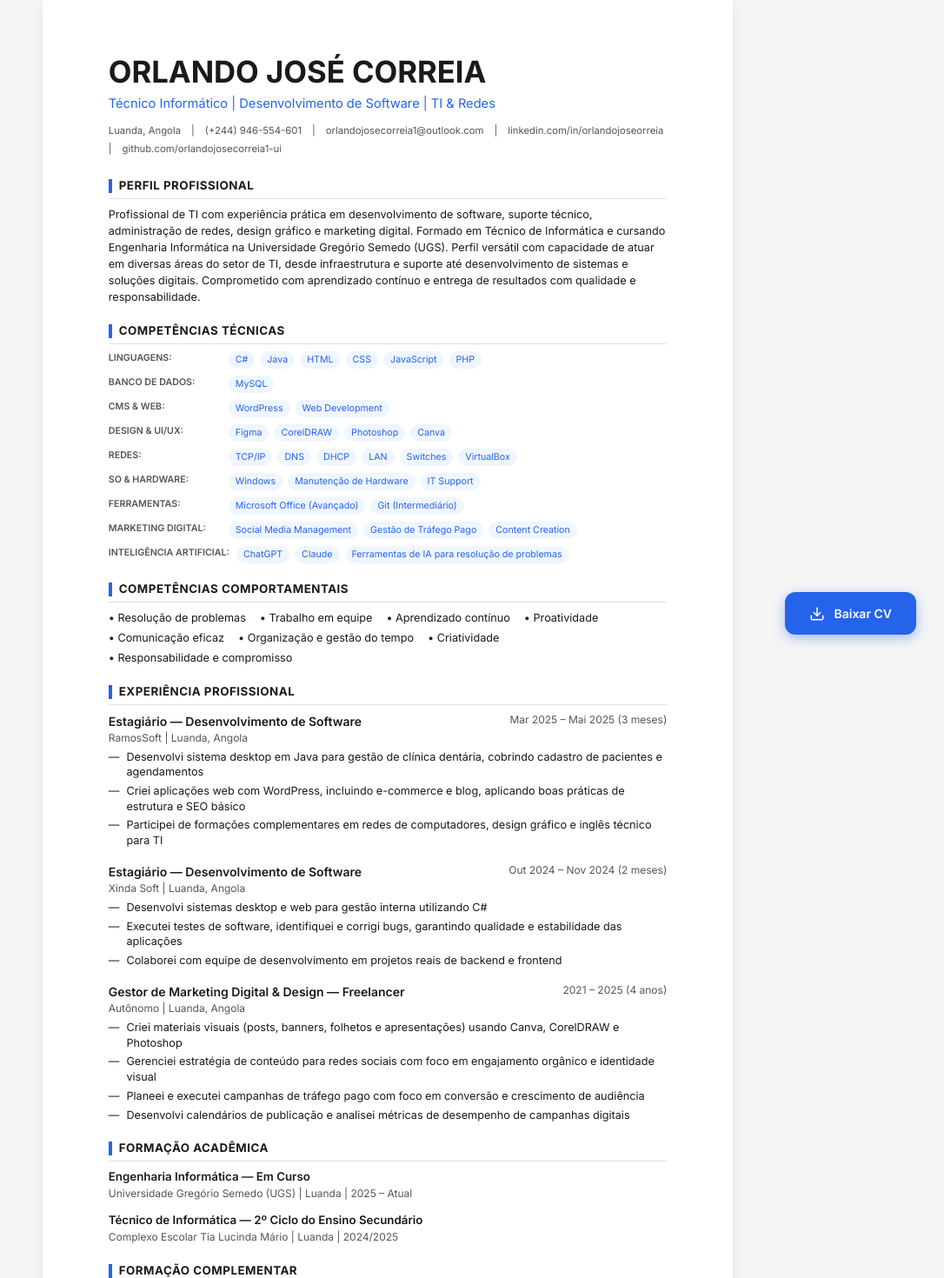
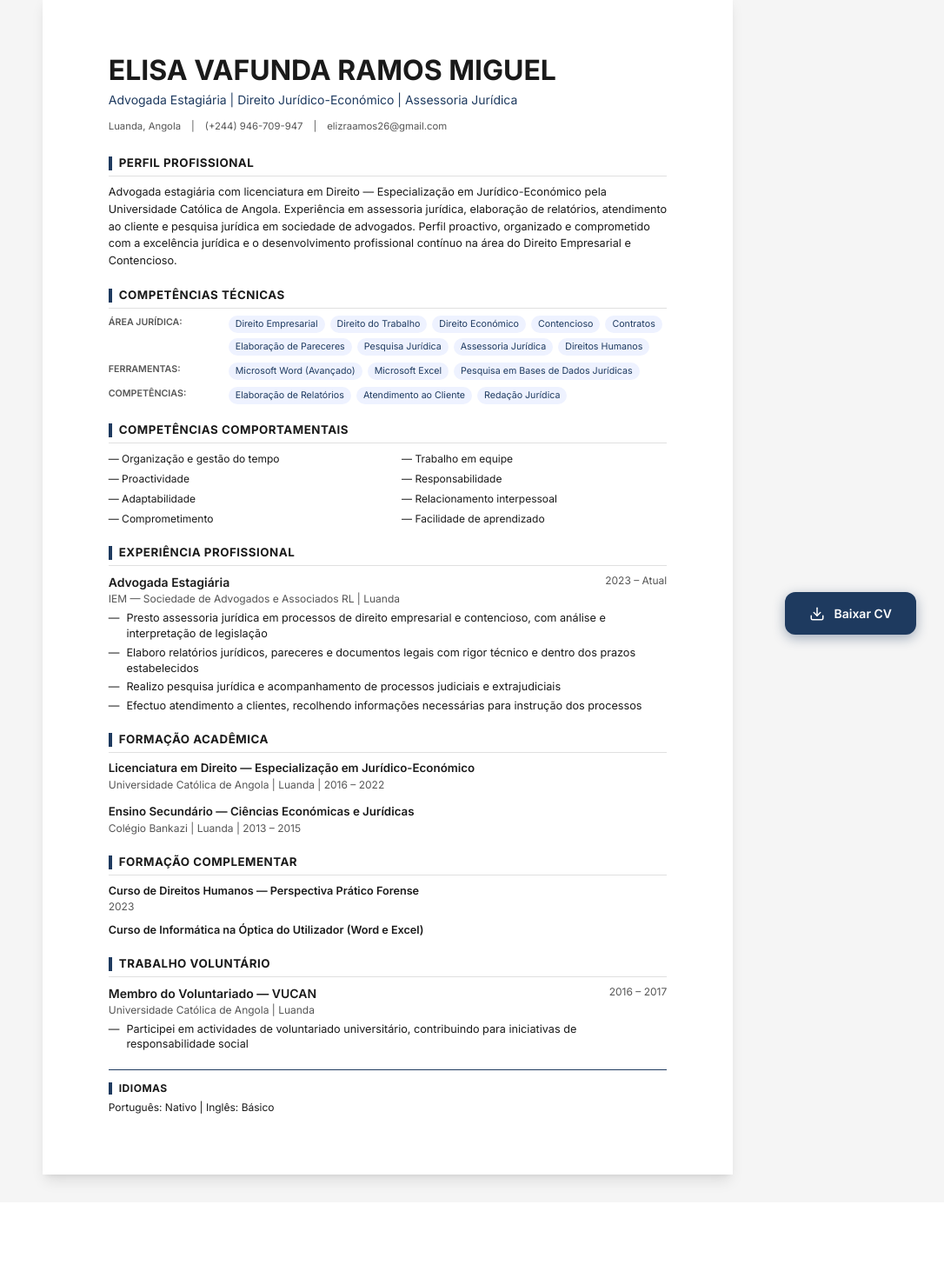
Before and after one commit to alvesslim/sistema_cv, a React (Vite) app: page / in a window 1280 px wide. Shown: the part 38-1508 px from the top of the page at 87% size, without its empty margins (194-1280 px from the left). After the commit the page ends 1421 px from the top, so only its background shows below. Built offline with nearby package versions, Linux system fonts and the light colour scheme.

Commit message:
Updating to push to new repository

```diff
--- a/src/app/App.tsx
+++ b/src/app/App.tsx
@@ -13,7 +13,7 @@ export default function App() {
           position: 'fixed',
           bottom: '32px',
           right: '32px',
-          backgroundColor: '#2563EB',
+          backgroundColor: '#1E3A5F',
           color: '#FFFFFF',
           border: 'none',
           borderRadius: '12px',
@@ -25,18 +25,18 @@ export default function App() {
           display: 'flex',
           alignItems: 'center',
           gap: '10px',
-          boxShadow: '0 4px 14px rgba(37, 99, 235, 0.4)',
+          boxShadow: '0 4px 14px rgba(30, 58, 95, 0.4)',
           transition: 'all 0.2s ease',
           zIndex: 1000,
         }}
         onMouseEnter={(e) => {
-          e.currentTarget.style.backgroundColor = '#1D4ED8';
-          e.currentTarget.style.boxShadow = '0 6px 20px rgba(37, 99, 235, 0.5)';
+          e.currentTarget.style.backgroundColor = '#162D4A';
+          e.currentTarget.style.boxShadow = '0 6px 20px rgba(30, 58, 95, 0.5)';
           e.currentTarget.style.transform = 'translateY(-2px)';
         }}
         onMouseLeave={(e) => {
-          e.currentTarget.style.backgroundColor = '#2563EB';
-          e.currentTarget.style.boxShadow = '0 4px 14px rgba(37, 99, 235, 0.4)';
+          e.currentTarget.style.backgroundColor = '#1E3A5F';
+          e.currentTarget.style.boxShadow = '0 4px 14px rgba(30, 58, 95, 0.4)';
           e.currentTarget.style.transform = 'translateY(0)';
         }}
       >
@@ -63,22 +63,22 @@ export default function App() {
           <h1
             className="font-bold mb-1"
             style={{
-              fontSize: '26pt',
+              fontSize: '24pt',
               color: '#1A1A1A',
               lineHeight: '1.2'
             }}
           >
-            ORLANDO JOSÉ CORREIA
+            ELISA VAFUNDA RAMOS MIGUEL
           </h1>
           <p
             className="mb-3"
             style={{
-              fontSize: '11pt',
-              color: '#2563EB',
-              fontWeight: '400'
+              fontSize: '10.5pt',
+              color: '#1E3A5F',
+              fontWeight: '500'
             }}
           >
-            Técnico Informático | Desenvolvimento de Software | TI & Redes
+            Advogada Estagiária | Direito Jurídico-Económico | Assessoria Jurídica
           </p>
           <div
             className="flex flex-wrap gap-x-3 gap-y-1"
@@ -89,121 +89,63 @@ export default function App() {
           >
             <span>Luanda, Angola</span>
             <span>|</span>
-            <span>(+244) 946-554-601</span>
+            <span>(+244) 946-709-947</span>
             <span>|</span>
-            <span>orlandojosecorreia1@outlook.com</span>
-            <span>|</span>
-            <span>linkedin.com/in/orlandojoseorreia</span>
-            <span>|</span>
-            <span>github.com/orlandojosecorreia1-ui</span>
+            <span>elizraamos26@gmail.com</span>
           </div>
         </header>
 
         {/* SECTION: PERFIL PROFISSIONAL */}
         <section className="mb-5">
-          <div className="mb-2 pb-1 flex items-center gap-2" style={{ borderBottom: '0.5pt solid #E0E0E0' }}>
-            <div style={{ width: '3pt', height: '12pt', backgroundColor: '#2563EB' }}></div>
-            <h2
-              className="uppercase font-bold"
-              style={{
-                fontSize: '10pt',
-                color: '#1A1A1A',
-                letterSpacing: '0.5px'
-              }}
-            >
-              PERFIL PROFISSIONAL
-            </h2>
-          </div>
-          <p style={{ fontSize: '9.5pt', color: '#1A1A1A', lineHeight: '1.5' }}>
-            Profissional de TI com experiência prática em desenvolvimento de software, suporte técnico, administração de redes, design gráfico e marketing digital. Formado em Técnico de Informática e cursando Engenharia Informática na Universidade Gregório Semedo (UGS). Perfil versátil com capacidade de atuar em diversas áreas do setor de TI, desde infraestrutura e suporte até desenvolvimento de sistemas e soluções digitais. Comprometido com aprendizado contínuo e entrega de resultados com qualidade e responsabilidade.
+          <SectionHeader title="PERFIL PROFISSIONAL" />
+          <p style={{ fontSize: '9.5pt', color: '#1A1A1A', lineHeight: '1.55' }}>
+            Advogada estagiária com licenciatura em Direito — Especialização em Jurídico-Económico pela Universidade Católica de Angola. Experiência em assessoria jurídica, elaboração de relatórios, atendimento ao cliente e pesquisa jurídica em sociedade de advogados. Perfil proactivo, organizado e comprometido com a excelência jurídica e o desenvolvimento profissional contínuo na área do Direito Empresarial e Contencioso.
           </p>
         </section>
 
         {/* SECTION: COMPETÊNCIAS TÉCNICAS */}
         <section className="mb-5">
-          <div className="mb-2 pb-1 flex items-center gap-2" style={{ borderBottom: '0.5pt solid #E0E0E0' }}>
-            <div style={{ width: '3pt', height: '12pt', backgroundColor: '#2563EB' }}></div>
-            <h2
-              className="uppercase font-bold"
-              style={{
-                fontSize: '10pt',
-                color: '#1A1A1A',
-                letterSpacing: '0.5px'
-              }}
-            >
-              COMPETÊNCIAS TÉCNICAS
-            </h2>
-          </div>
+          <SectionHeader title="COMPETÊNCIAS TÉCNICAS" />
 
           <div className="space-y-2">
             <SkillCategory
-              label="Linguagens"
-              skills={["C#", "Java", "HTML", "CSS", "JavaScript", "PHP"]}
-            />
-            <SkillCategory
-              label="Banco de Dados"
-              skills={["MySQL"]}
-            />
-            <SkillCategory
-              label="CMS & Web"
-              skills={["WordPress", "Web Development"]}
-            />
-            <SkillCategory
-              label="Design & UI/UX"
-              skills={["Figma", "CorelDRAW", "Photoshop", "Canva"]}
-            />
-            <SkillCategory
-              label="Redes"
-              skills={["TCP/IP", "DNS", "DHCP", "LAN", "Switches", "VirtualBox"]}
-            />
-            <SkillCategory
-              label="SO & Hardware"
-              skills={["Windows", "Manutenção de Hardware", "IT Support"]}
+              label="Área Jurídica"
+              skills={["Direito Empresarial", "Direito do Trabalho", "Direito Económico", "Contencioso", "Contratos", "Elaboração de Pareceres", "Pesquisa Jurídica", "Assessoria Jurídica", "Direitos Humanos"]}
             />
             <SkillCategory
               label="Ferramentas"
-              skills={["Microsoft Office (Avançado)", "Git (Intermediário)"]}
+              skills={["Microsoft Word (Avançado)", "Microsoft Excel", "Pesquisa em Bases de Dados Jurídicas"]}
             />
             <SkillCategory
-              label="Marketing Digital"
-              skills={["Social Media Management", "Gestão de Tráfego Pago", "Content Creation"]}
-            />
-            <SkillCategory
-              label="Inteligência Artificial"
-              skills={["ChatGPT", "Claude", "Ferramentas de IA para resolução de problemas"]}
+              label="Competências"
+              skills={["Elaboração de Relatórios", "Atendimento ao Cliente", "Redação Jurídica"]}
             />
           </div>
         </section>
 
         {/* SECTION: COMPETÊNCIAS COMPORTAMENTAIS */}
         <section className="mb-5">
-          <div className="mb-2 pb-1 flex items-center gap-2" style={{ borderBottom: '0.5pt solid #E0E0E0' }}>
-            <div style={{ width: '3pt', height: '12pt', backgroundColor: '#2563EB' }}></div>
-            <h2
-              className="uppercase font-bold"
-              style={{
-                fontSize: '10pt',
-                color: '#1A1A1A',
-                letterSpacing: '0.5px'
-              }}
-            >
-              COMPETÊNCIAS COMPORTAMENTAIS
-            </h2>
-          </div>
+          <SectionHeader title="COMPETÊNCIAS COMPORTAMENTAIS" />
 
-          <div className="flex flex-wrap gap-x-4 gap-y-1">
+          <div
+            style={{
+              display: 'grid',
+              gridTemplateColumns: '1fr 1fr',
+              gap: '4px 32px',
+            }}
+          >
             {[
-              "Resolução de problemas",
+              "Organização e gestão do tempo",
               "Trabalho em equipe",
-              "Aprendizado contínuo",
-              "Proatividade",
-              "Comunicação eficaz",
-              "Organização e gestão do tempo",
-              "Criatividade",
-              "Responsabilidade e compromisso"
+              "Proactividade",
+              "Responsabilidade",
+              "Adaptabilidade",
+              "Relacionamento interpessoal",
+              "Comprometimento",
+              "Facilidade de aprendizado",
             ].map((skill, i) => (
-              <span key={i} style={{ fontSize: '9.5pt', color: '#1A1A1A' }}>
-                • {skill}
+              <span key={i} style={{ fontSize: '9pt', color: '#1A1A1A', lineHeight: '1.6' }}>
+                — {skill}
               </span>
             ))}
           </div>
@@ -211,55 +153,19 @@ export default function App() {
 
         {/* SECTION: EXPERIÊNCIA PROFISSIONAL */}
         <section className="mb-5">
-          <div className="mb-2 pb-1 flex items-center gap-2" style={{ borderBottom: '0.5pt solid #E0E0E0' }}>
-            <div style={{ width: '3pt', height: '12pt', backgroundColor: '#2563EB' }}></div>
-            <h2
-              className="uppercase font-bold"
-              style={{
-                fontSize: '10pt',
-                color: '#1A1A1A',
-                letterSpacing: '0.5px'
-              }}
-            >
-              EXPERIÊNCIA PROFISSIONAL
-            </h2>
-          </div>
+          <SectionHeader title="EXPERIÊNCIA PROFISSIONAL" />
 
           <div className="space-y-4">
             <ExperienceEntry
-              title="Estagiário — Desenvolvimento de Software"
-              company="RamosSoft"
-              location="Luanda, Angola"
-              period="Mar 2025 – Mai 2025 (3 meses)"
+              title="Advogada Estagiária"
+              company="IEM — Sociedade de Advogados e Associados RL"
+              location="Luanda"
+              period="2023 – Atual"
               bullets={[
-                "Desenvolvi sistema desktop em Java para gestão de clínica dentária, cobrindo cadastro de pacientes e agendamentos",
-                "Criei aplicações web com WordPress, incluindo e-commerce e blog, aplicando boas práticas de estrutura e SEO básico",
-                "Participei de formações complementares em redes de computadores, design gráfico e inglês técnico para TI"
-              ]}
-            />
-
-            <ExperienceEntry
-              title="Estagiário — Desenvolvimento de Software"
-              company="Xinda Soft"
-              location="Luanda, Angola"
-              period="Out 2024 – Nov 2024 (2 meses)"
-              bullets={[
-                "Desenvolvi sistemas desktop e web para gestão interna utilizando C#",
-                "Executei testes de software, identifiquei e corrigi bugs, garantindo qualidade e estabilidade das aplicações",
-                "Colaborei com equipe de desenvolvimento em projetos reais de backend e frontend"
-              ]}
-            />
-
-            <ExperienceEntry
-              title="Gestor de Marketing Digital & Design — Freelancer"
-              company="Autônomo"
-              location="Luanda, Angola"
-              period="2021 – 2025 (4 anos)"
-              bullets={[
-                "Criei materiais visuais (posts, banners, folhetos e apresentações) usando Canva, CorelDRAW e Photoshop",
-                "Gerenciei estratégia de conteúdo para redes sociais com foco em engajamento orgânico e identidade visual",
-                "Planeei e executei campanhas de tráfego pago com foco em conversão e crescimento de audiência",
-                "Desenvolvi calendários de publicação e analisei métricas de desempenho de campanhas digitais"
+                "Presto assessoria jurídica em processos de direito empresarial e contencioso, com análise e interpretação de legislação",
+                "Elaboro relatórios jurídicos, pareceres e documentos legais com rigor técnico e dentro dos prazos estabelecidos",
+                "Realizo pesquisa jurídica e acompanhamento de processos judiciais e extrajudiciais",
+                "Efectuo atendimento a clientes, recolhendo informações necessárias para instrução dos processos",
               ]}
             />
           </div>
@@ -267,66 +173,79 @@ export default function App() {
 
         {/* SECTION: FORMAÇÃO ACADÊMICA */}
         <section className="mb-5">
-          <div className="mb-2 pb-1 flex items-center gap-2" style={{ borderBottom: '0.5pt solid #E0E0E0' }}>
-            <div style={{ width: '3pt', height: '12pt', backgroundColor: '#2563EB' }}></div>
-            <h2
-              className="uppercase font-bold"
-              style={{
-                fontSize: '10pt',
-                color: '#1A1A1A',
-                letterSpacing: '0.5px'
-              }}
-            >
-              FORMAÇÃO ACADÊMICA
-            </h2>
-          </div>
+          <SectionHeader title="FORMAÇÃO ACADÊMICA" />
 
           <div className="space-y-3">
             <EducationEntry
-              degree="Engenharia Informática — Em Curso"
-              institution="Universidade Gregório Semedo (UGS)"
+              degree="Licenciatura em Direito — Especialização em Jurídico-Económico"
+              institution="Universidade Católica de Angola"
               location="Luanda"
-              year="2025 – Atual"
+              year="2016 – 2022"
             />
             <EducationEntry
-              degree="Técnico de Informática — 2º Ciclo do Ensino Secundário"
-              institution="Complexo Escolar Tia Lucinda Mário"
+              degree="Ensino Secundário — Ciências Económicas e Jurídicas"
+              institution="Colégio Bankazi"
               location="Luanda"
-              year="2024/2025"
+              year="2013 – 2015"
             />
           </div>
         </section>
 
         {/* SECTION: FORMAÇÃO COMPLEMENTAR */}
         <section className="mb-5">
-          <div className="mb-2 pb-1 flex items-center gap-2" style={{ borderBottom: '0.5pt solid #E0E0E0' }}>
-            <div style={{ width: '3pt', height: '12pt', backgroundColor: '#2563EB' }}></div>
-            <h2
-              className="uppercase font-bold"
-              style={{
-                fontSize: '10pt',
-                color: '#1A1A1A',
-                letterSpacing: '0.5px'
-              }}
-            >
-              FORMAÇÃO COMPLEMENTAR
-            </h2>
+          <SectionHeader title="FORMAÇÃO COMPLEMENTAR" />
+
+          <div className="space-y-2">
+            <div>
+              <p style={{ fontSize: '9.5pt', color: '#1A1A1A', fontWeight: '600' }}>
+                Curso de Direitos Humanos — Perspectiva Prático Forense
+              </p>
+              <p style={{ fontSize: '9pt', color: '#555555' }}>
+                2023
+              </p>
+            </div>
+            <div>
+              <p style={{ fontSize: '9.5pt', color: '#1A1A1A', fontWeight: '600' }}>
+                Curso de Informática na Óptica do Utilizador (Word e Excel)
+              </p>
+            </div>
           </div>
+        </section>
+
+        {/* SECTION: TRABALHO VOLUNTÁRIO */}
+        <section className="mb-5">
+          <SectionHeader title="TRABALHO VOLUNTÁRIO" />
 
           <div>
-            <p style={{ fontSize: '9.5pt', color: '#1A1A1A', fontWeight: '600' }}>
-              Electricidade — Formação Técnica Profissional
-            </p>
-            <p style={{ fontSize: '9pt', color: '#555555' }}>
-              CAAJOFP-LDA | Luanda | Mai 2021
-            </p>
+            <div className="flex justify-between items-start mb-1">
+              <div>
+                <p style={{ fontSize: '10.5pt', fontWeight: '600', color: '#1A1A1A' }}>
+                  Membro do Voluntariado — VUCAN
+                </p>
+                <p style={{ fontSize: '9pt', color: '#555555' }}>
+                  Universidade Católica de Angola | Luanda
+                </p>
+              </div>
+              <span style={{ fontSize: '9pt', color: '#555555' }}>
+                2016 – 2017
+              </span>
+            </div>
+            <ul className="space-y-1">
+              <li
+                className="flex gap-2"
+                style={{ fontSize: '9.5pt', color: '#1A1A1A', lineHeight: '1.4' }}
+              >
+                <span className="shrink-0">—</span>
+                <span>Participei em actividades de voluntariado universitário, contribuindo para iniciativas de responsabilidade social</span>
+              </li>
+            </ul>
           </div>
         </section>
 
         {/* FOOTER ROW: IDIOMAS */}
-        <section className="pt-3" style={{ borderTop: '1pt solid #2563EB' }}>
+        <section className="pt-3" style={{ borderTop: '1pt solid #1E3A5F' }}>
           <div className="mb-1 flex items-center gap-2">
-            <div style={{ width: '3pt', height: '10pt', backgroundColor: '#2563EB' }}></div>
+            <div style={{ width: '3pt', height: '10pt', backgroundColor: '#1E3A5F' }}></div>
             <h2
               className="uppercase font-bold"
               style={{
@@ -339,10 +258,28 @@ export default function App() {
             </h2>
           </div>
           <p style={{ fontSize: '9pt', color: '#1A1A1A' }}>
-            Português: Nativo  |  Inglês: Básico (A2) — em desenvolvimento
+            Português: Nativo  |  Inglês: Básico
           </p>
         </section>
       </div>
+    </div>
+  );
+}
+
+function SectionHeader({ title }: { title: string }) {
+  return (
+    <div className="mb-2 pb-1 flex items-center gap-2" style={{ borderBottom: '0.5pt solid #E0E0E0' }}>
+      <div style={{ width: '3pt', height: '12pt', backgroundColor: '#1E3A5F' }}></div>
+      <h2
+        className="uppercase font-bold"
+        style={{
+          fontSize: '10pt',
+          color: '#1A1A1A',
+          letterSpacing: '0.5px'
+        }}
+      >
+        {title}
+      </h2>
     </div>
   );
 }
@@ -367,8 +304,8 @@ function SkillCategory({ label, skills }: { label: string; skills: string[] }) {
             key={i}
             className="inline-block px-2 py-0.5 rounded-full"
             style={{
-              backgroundColor: '#EFF6FF',
-              color: '#2563EB',
+              backgroundColor: '#EEF2FF',
+              color: '#1E3A5F',
               fontSize: '8pt',
               fontWeight: '500'
             }}
```
